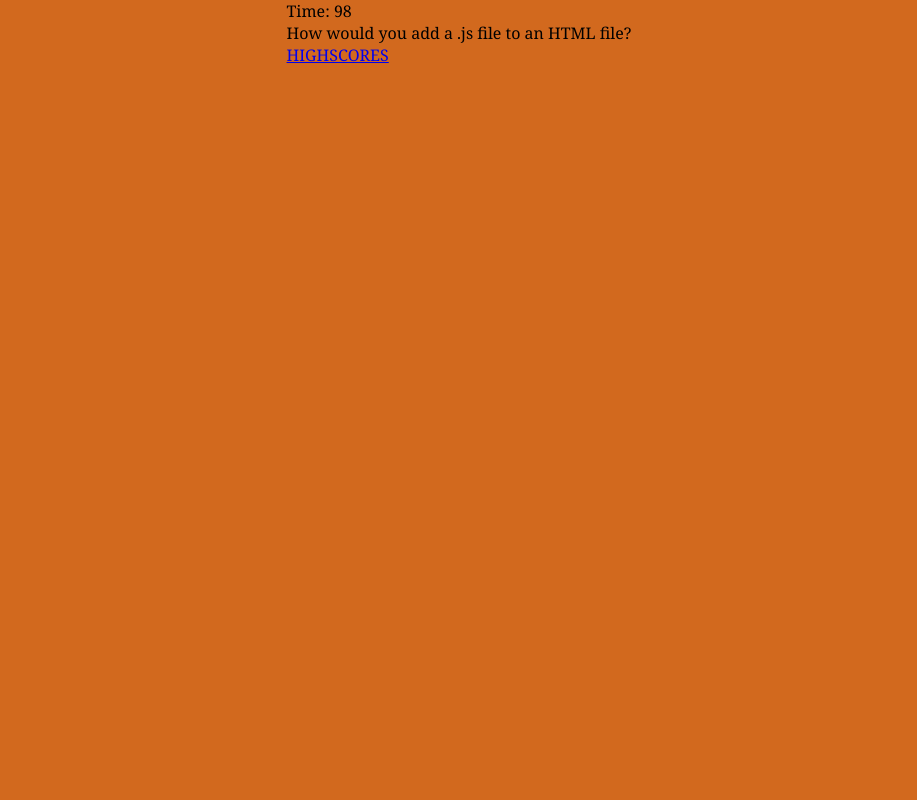
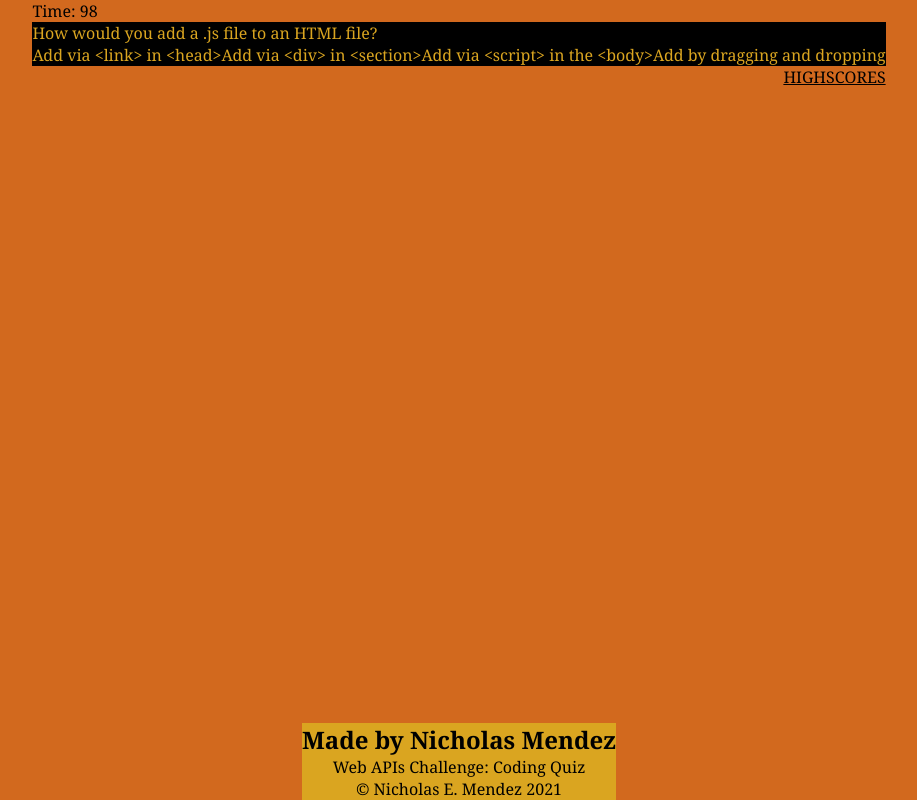
Before and after one commit to nmendez4/code-quiz, a plain HTML site: page index.html in a window 1280 px wide. Both pictures are taken after a click on the button "Start Quiz". Shown: the whole page, without its empty margins (181-1098 px from the left). Drawn offline with Linux system fonts and the light colour scheme.

Commit message:
html update, second java file, css complete

```diff
--- a/assets/css/stlye.css
+++ /dev/null
@@ -1,24 +0,0 @@
-* {
-    margin: 0;
-    padding: 0;
-    box-sizing: border-box;
-    font-family: Georgia, 'Times New Roman', Times, serif;
-}
-
-body {
-    display: flex;
-    flex-direction: column;
-    justify-content: center;
-    align-items: center;
-    font-family: Georgia, 'Times New Roman', Times, serif;
-    background-color:chocolate;
-}
-
-h1 {
-    margin: 0;
-    display: flex;
-    flex-wrap: wrap;
-    justify-content: center;
-    background-color: goldenrod;
-    color: black;
-}
--- /dev/null
+++ b/assets/css/style.css
@@ -0,0 +1,97 @@
+* {
+    margin: 0;
+    padding: 0;
+    box-sizing: border-box;
+    font-family: Georgia, 'Times New Roman', Times, serif;
+}
+
+body {
+    display: flex;
+    flex-direction: column;
+    justify-content: center;
+    align-items: center;
+    font-family: Georgia, 'Times New Roman', Times, serif;
+    background-color:chocolate;
+}
+
+h1 {
+    margin: 0;
+    display: flex;
+    flex-wrap: wrap;
+    justify-content: center;
+    background-color: goldenrod;
+    color: black;
+}
+
+footer {
+    display: flex;
+    flex-wrap: wrap;
+    justify-content: center;
+    color: black;
+}
+
+div #questionsSec {
+    margin: 0;
+    display: flexbox;
+    flex-wrap: wrap;
+    background-color: black;
+    color: goldenrod;
+    justify-content: center;
+}
+
+div #questionsSec p {
+    margin-top: 10px;
+    margin-bottom: 10px;
+    color: chocolate;
+    justify-content: center;
+    text-align: center;
+}
+
+div #questionsSec ul {
+    margin: 0;
+    display: flex;
+    flex-wrap: wrap;
+    justify-content: center;
+    background-color: black;
+    color: goldenrod;
+}
+
+div #questionsSec li {
+    display:table-row;
+    justify-content: space-evenly;
+    grid-row: inherit;
+}
+
+#start button {
+    margin-top: 35px;
+    justify-content: center;
+}
+
+#startTime {
+    margin: 0;
+    display: flex;
+    flex-wrap: wrap;
+    background-color: black;
+    color: chocolate;
+}
+
+#viewhighs {
+    margin: 0;
+    display: flex;
+    flex-wrap: wrap;
+    justify-content: right;
+    color: black;
+}
+
+footer .footer {
+    position: relative;
+    bottom: 0;
+}
+
+footer .info {
+    position: absolute;
+    bottom: 0;
+    text-align: center;
+    justify-content: center;
+    background-color: goldenrod;
+}
--- a/assets/js/script.js
+++ b/assets/js/script.js
@@ -4,61 +4,62 @@ var questions = [
       question:
         "How would you add a .js file to an HTML file?",
       choices: [
-       "add via <link> in <head>",
-       "add via <div> in <section>",
-       "add via <script> in the <body>",
-       "add by dragging and dropping",
+       A = "Add via <link> in <head> ",
+       B = "Add via <div> in <section> ",
+       C = "Add via <script> in the <body> ",
+       D = "Add by dragging and dropping",
       ],
       // answer: C
-      answer: "add via <script> in the <body>",
+      answer: "Add via <script> in the <body> ",
     },
     {
       question:
         "What company created and open-sourced 'Bootstrap'?",
       choices: [
-        "IBM",
-        "Twitter",
-        "Microsoft",
-        "Apple",
+        A = "IBM ",
+        B = "Twitter ",
+        C = "Microsoft ",
+        D = "Apple",
       ],
       // answer: B
-      answer: "Twitter",
+      answer: "Twitter ",
     },
     {
       question: "What CSS element is know as the 'universal selector'?",
       choices: [
-        "* aka the asterisk",
-        "# aka the pound sign or hashtag",
-        "& aka the ampersand",
-        "$ aka the money sign or dollar sign",
+        A = "* aka the asterisk ",
+        B = "# aka the pound sign or hashtag ",
+        C = "& aka the ampersand ",
+        D = "$ aka the money sign or dollar sign",
       ],
       // answer: A
       answer:
-        "* aka the asterisk",
+        "* aka the asterisk ",
     },
     {
       question: "What does the acronym 'CDN' stand for?",
       choices: [
-        "Control Directory Number",
-        "Connect Direct Network",
-        "Content Delivery Network",
-        "Canadian Dairy Network",
+        A = "Control Directory Number ",
+        B = "Connect Direct Network ",
+        C = "Content Delivery Network ",
+        D = "Canadian Dairy Network",
       ],
       // answer: C
-      answer: "Content Delivery Network",
+      answer: "Content Delivery Network ",
     },
     {
       question: "How many columns does 'Bootstrap' allow across a webpage?",
       choices: [
-        "20 columns",
-        "10 columns",
-        "15 columns",
-        "12 columns",
+        A = "20 columns ",
+        B = "10 columns ",
+        C = "15 columns ",
+        D = "12 columns",
       ],
       // answer: D
       answer: "12 columns",
     },
 ];
+
   // declared variables
   var score = 0;
   var questionIndex = 0;
@@ -100,10 +101,12 @@ var questions = [
     // Clears existing data
     questionsSec.innerHTML = "";
     ulCreate.innerHTML = "";
+
+    // for loop
     for (var i = 0; i < questions.length; i++) {
       // Appends question question only
       var userQuestion = questions[questionIndex].question;
-      var userChoices = questions[questionIndex].answer;
+      var userChoices = questions[questionIndex].choices;
       questionsSec.textContent = userQuestion;
     }
     userChoices.forEach(function (newItem) {
@@ -133,6 +136,7 @@ var questions = [
           "Wrong! The correct answer was:  " + questions[questionIndex].answer;
       }
     }
+
     questionIndex++;
 
     if (questionIndex >= questions.length) {
@@ -163,7 +167,7 @@ var questions = [
     questionsSec.appendChild(createH1);
 
     var createQuestionLine = document.createElement("hr");
-    createquestionLine.setAttribute("id", "questionline");
+    createQuestionLine.setAttribute("id", "questionline");
 
     questionsSec.appendChild(createQuestionLine);
 
@@ -178,6 +182,8 @@ var questions = [
       var createP2 = document.createElement("p");
       clearInterval(holdInterval);
       var calcScore = parseInt(timeRemaining) * parseInt(score);
+      console.log(typeof timeRemaining);
+      console.log(typeof score);
       createP.textContent = "Your final score is: " + calcScore;
 
       questionsSec.appendChild(createP2);
@@ -203,7 +209,7 @@ var questions = [
     // clear the current placeholder
     createInput.setAttribute(
       "onfocus",
-      "if (this.value == ':>') {this.value = '';}"
+      "if (this.value == ':>)' {this.value = 'NEM';}"
     );
 
     createInput.textContent = "";
@@ -221,6 +227,7 @@ var questions = [
     // event listener for initials & local storage for initials and score
     createSubmit.addEventListener("click", function () {
       var initials = createInput.value;
+
       if (initials === null) {
         console.log("No value entered!");
       } else {
@@ -228,7 +235,8 @@ var questions = [
           initials: initials,
           score: calcScore,
         };
-        // adds current quiz taker's score to local list
+        console.log(finalScore);
+        // adds current quiz taker's score to local storage
         var allScores = localStorage.getItem("allScores");
         if (allScores === null) {
           allScores = [];
@@ -238,6 +246,7 @@ var questions = [
         allScores.push(finalScore);
         var newScore = JSON.stringify(allScores);
         localStorage.setItem("allScores", newScore);
+
         window.location.replace("./highscores.html");
       }
     });
--- a/assets/stlye.css
+++ /dev/null
@@ -1,35 +0,0 @@
-* {
-    margin: 0;
-    padding: 0;
-    box-sizing: border-box;
-}
-
-body {
-    font-family: Georgia, 'Times New Roman', Times, serif;
-    background-color: gainsboro;
-}
-
-header {
-    display: flex;
-    flex-wrap: wrap;
-    justify-content: space-between;
-    padding: 10 10 0 10;
-    height: 50px;
-    font-size: 1.7vw;
-    color: goldenrod;
-    text-decoration-color: black;
-    font-family: Georgia, 'Times New Roman', Times, serif;
-}
-
-.btnHeader {
-    border: 0;
-    border-radius: 10px;
-    color: chocolate;
-    font-family: Georgia, 'Times New Roman', Times, serif;
-    font-size: 20px;
-}
-
-.btnHeader:hover {
-    background-color: goldenrod;
-    text-decoration-color: black;
-}
--- a/index.html
+++ b/index.html
@@ -5,7 +5,7 @@
     <meta name="viewport" content="width=device-width, initial-scale=1.0" />
     <meta http-equiv="X-UA-Compatible" content="ie=edge" />
     <!-- CSS -->
-    <link rel="stylesheet" type="text/css" href="./assets/css/stlye.css" />
+    <link rel="stylesheet" type="text/css" href="./assets/css/style.css" />
     <title>Coding Quiz</title>
   </head>
 
@@ -20,24 +20,34 @@
           <h1>Coding Quiz Challenge!</h1>
           <hr id="titleline" />
           <p>
-            Welcome to the coding quiz! You'll be allowed 100 seconds to complete 5 questions randomly selected using information from Modules 1-4, best of luck!
+            Welcome to the coding quiz! You'll be allowed 100 seconds to complete 5 questions randomly selected using information from modules 1-4. For every wrong answer, the timer will subtract 10 seconds. Your final score will be displayed at the end, best of luck!
           </p>
-          <ul id="choicesUl"></ul>
+          <ul id="choicesUl">
+              <li></li>
+          </ul>
         </div>
       </div>
 
       <!-- start quiz -->
-      <div>
+      <div id="start">
         <button id="startTime">Start Quiz</button>
       </div>
 
       <div>
-        <!-- link to highscores (not working at the moment for some reason!!!) -->
-        <a href="highscores.html" alt="Current Highscores" id="viewhighs"
+        <!-- link to highscores -->
+        <a href="./highscores.html" alt="Current Highscores" id="viewhighs"
           >HIGHSCORES</a
         >
       </div>
     </div>
+
+    <footer class="footer">
+        <div class="info">
+            <h2>Made by Nicholas Mendez</h2>
+            <p>Web APIs Challenge: Coding Quiz</p>
+            <p>&copy; Nicholas E. Mendez 2021</p>
+        </div>
+    </footer>
     <script src="./assets/js/script.js"></script>
   </body>
 </html>
```
Also changed, not shown: assets/js/highscores.js (added, +46 -0 lines), highscores.html (added, +39 -0 lines), assets/script.js (deleted), 3 other files.
